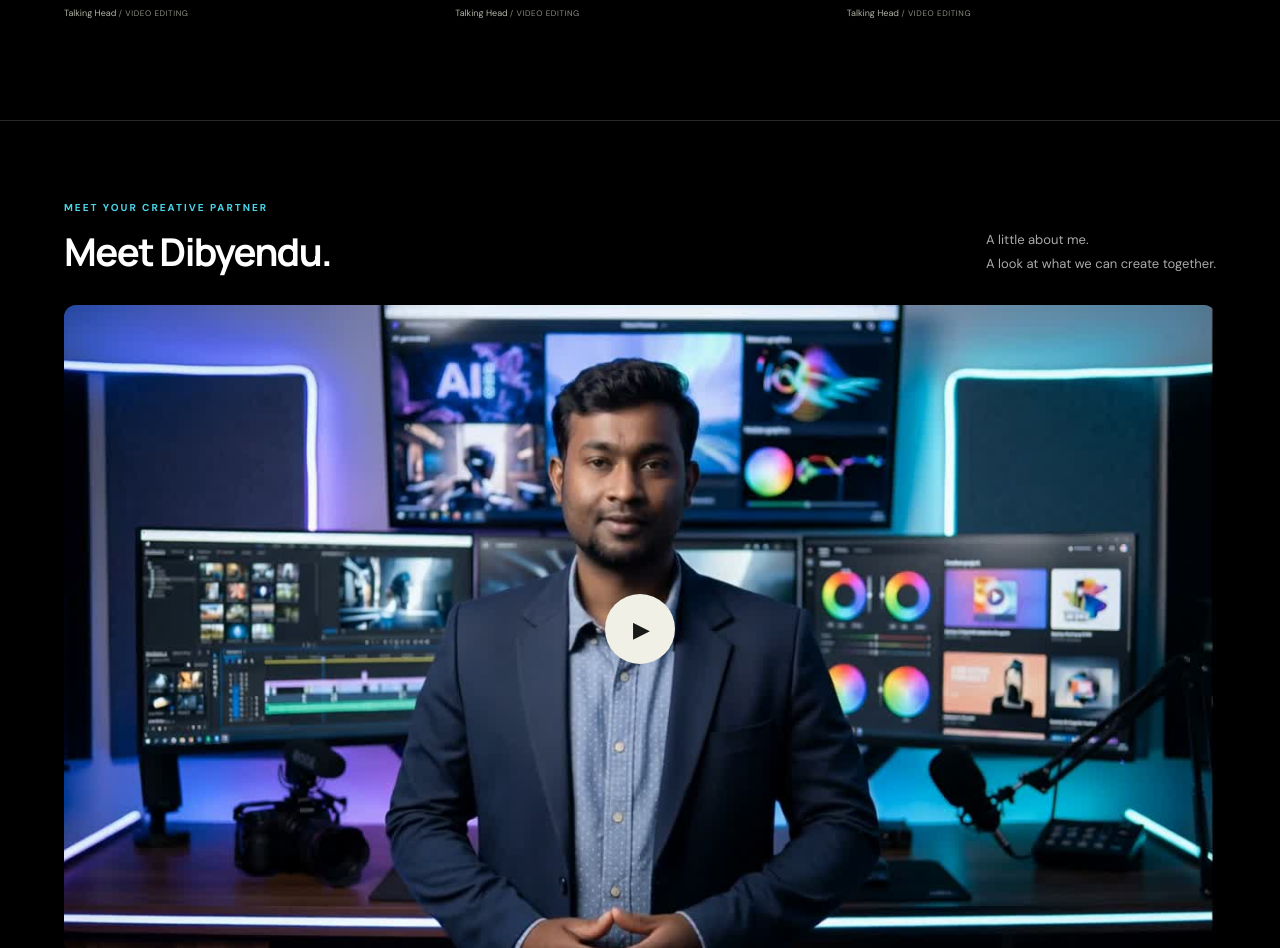
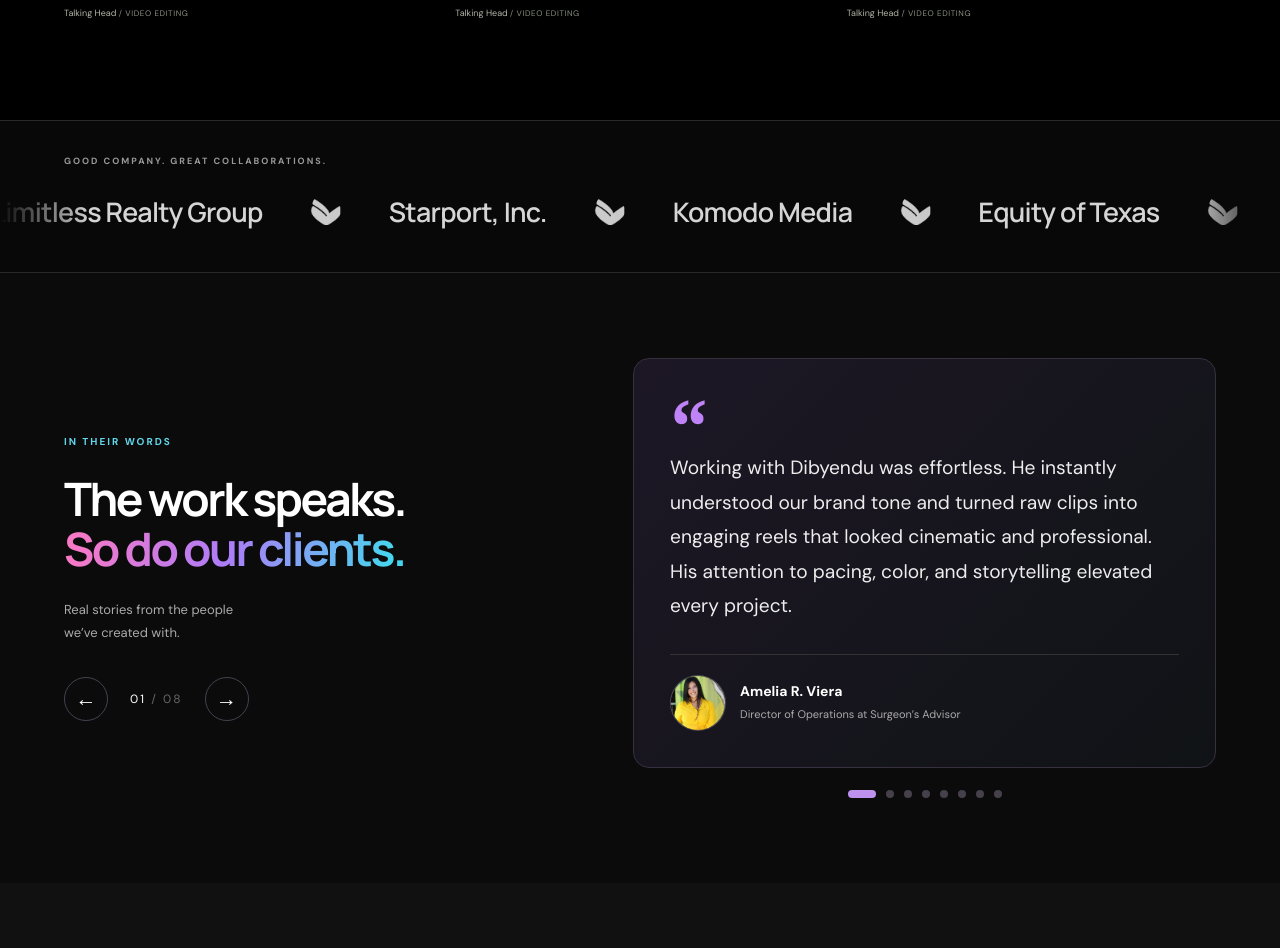
Before and after one commit to dibyenducse/bloombrain-media, a Next.js app: page / in a window 1280 px wide. Shown: the part 2762-3710 px from the top of the page. Built offline with nearby package versions, Linux system fonts and the light colour scheme.

Commit message:
Update Hostinger portfolio to approved home video selection

```diff
--- a/lib/portfolio.json
+++ b/lib/portfolio.json
@@ -9,17 +9,6 @@
     "width": 1280,
     "height": 720,
     "duration": 8
-  },
-  {
-    "id": "ai-VAHMHcqJPjI",
-    "title": "Meet Dibyendu",
-    "category": "Meet the Creator",
-    "collection": "ai",
-    "src": "/media/add01e0ab9baf0c5b3887b4a2433c6b4.mp4",
-    "poster": "/media/d42b2032d54793e05a6dacacd7b297a1.jpg",
-    "width": 1280,
-    "height": 716,
-    "duration": 53
   },
   {
     "id": "ai-VAHKRVyXd9I",
@@ -584,7 +573,7 @@
   },
   {
     "id": "general-VAF9H_oD6LY",
-    "title": "Engel & Völkers Germany",
+    "title": "Engel & V\u00f6lkers Germany",
     "category": "YouTube & Real Estate",
     "collection": "general",
     "src": "/media/d4c2652bb5474a3ec32cbd2d7384c2b5.mp4",
```
Also changed, not shown: components/portfolio.tsx (+1 -1 lines), public/media/d42b2032d54793e05a6dacacd7b297a1.jpg (deleted), 1 other file (tests, documents, lock files or other folders).
